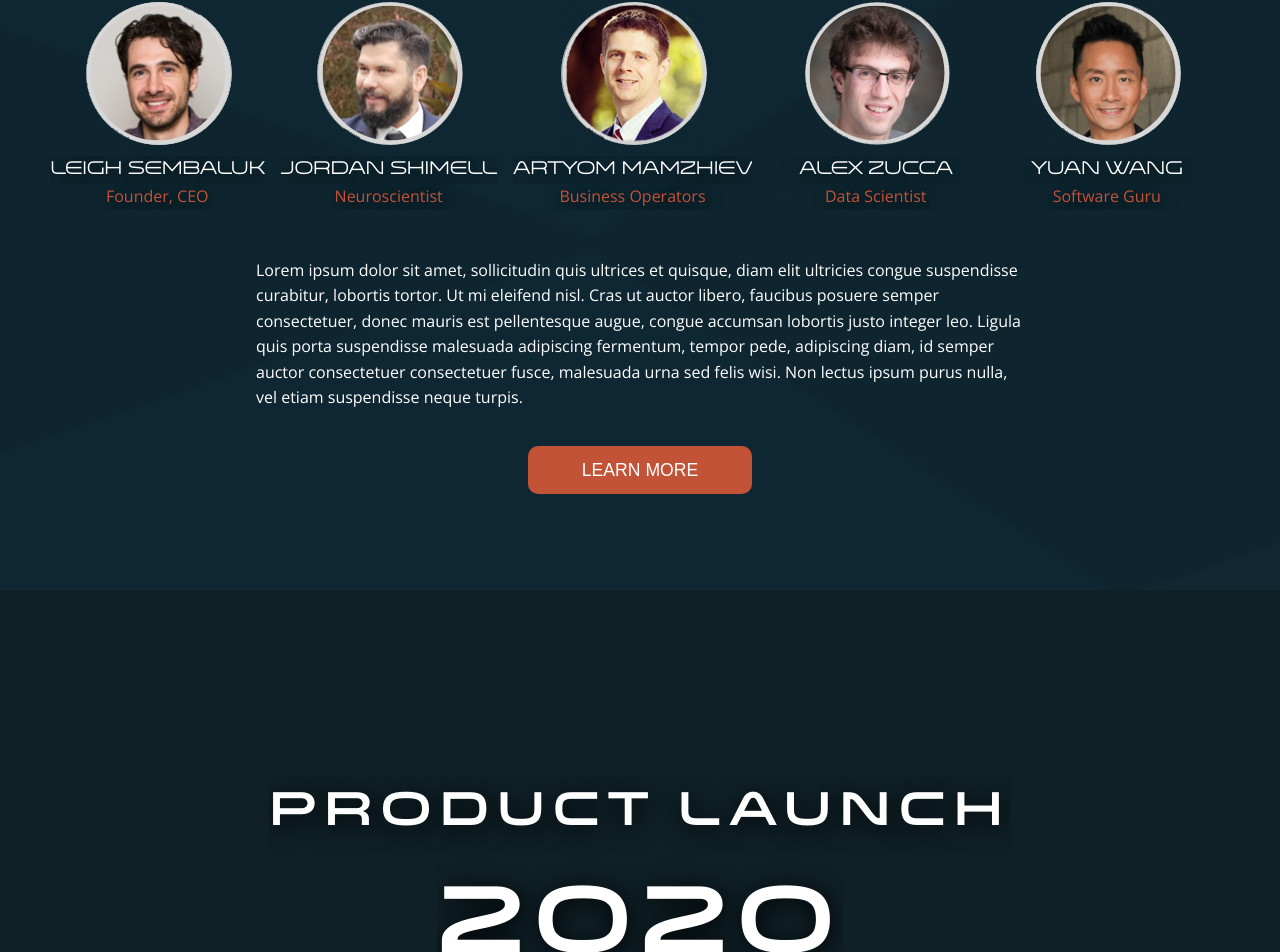
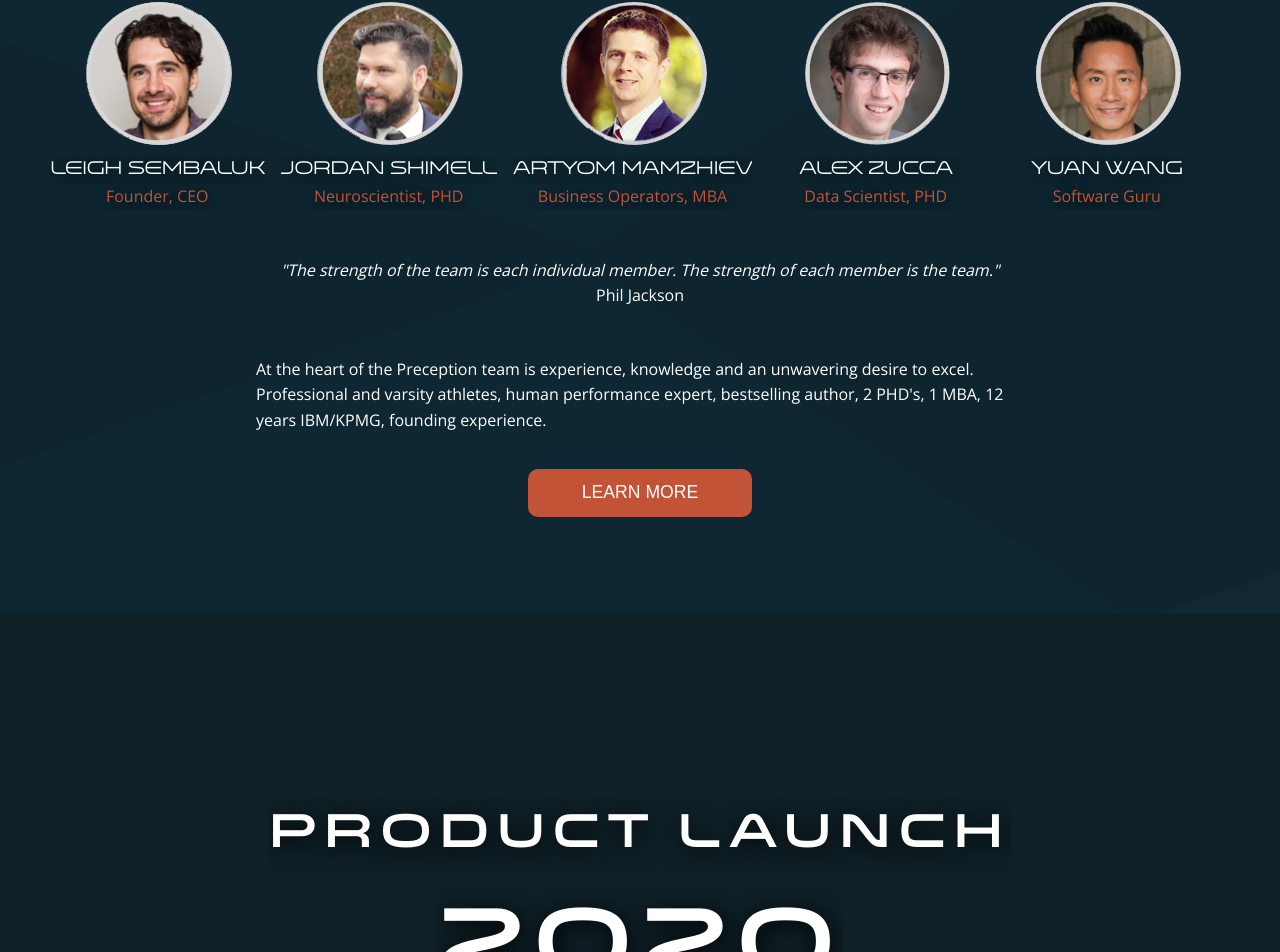
Before and after one commit to karyma-dev/preception, a React (Create React App) app: page / in a window 1280 px wide. Shown: the part 3783-4735 px from the top of the page. Built offline with nearby package versions, Linux system fonts and the light colour scheme.

Commit message:
added proper text

```diff
--- a/src/components/Home/index.js
+++ b/src/components/Home/index.js
@@ -105,15 +105,12 @@ export default class Home extends React.Component {
           </div>
 
           <div className='team-section--members'>{members}</div>
+          <p className='team-section--quote'>
+            <em>"The strength of the team is each individual member. The strength of each member is the team."</em> <br />  Phil Jackson
+          </p>
+          <p className='team-section--para'>
+          At the heart of the Preception team is experience, knowledge and an unwavering desire to excel.  Professional and varsity athletes, human performance expert, bestselling author, 2 PHD's, 1 MBA, 12 years IBM/KPMG, founding experience.
 
-          <p className='team-section--para'>
-            Lorem ipsum dolor sit amet, sollicitudin quis ultrices et quisque, diam elit ultricies
-            congue suspendisse curabitur, lobortis tortor. Ut mi eleifend nisl. Cras ut auctor
-            libero, faucibus posuere semper consectetuer, donec mauris est pellentesque augue,
-            congue accumsan lobortis justo integer leo. Ligula quis porta suspendisse malesuada
-            adipiscing fermentum, tempor pede, adipiscing diam, id semper auctor consectetuer
-            consectetuer fusce, malesuada urna sed felis wisi. Non lectus ipsum purus nulla, vel
-            etiam suspendisse neque turpis.
           </p>
           <Link to='/teampage'>
             <button className='btn'>Learn More</button>
--- a/src/components/Team/index.js
+++ b/src/components/Team/index.js
@@ -21,7 +21,11 @@ export default class TeamPage extends React.Component {
         <h1 className='ourteam-header'>Team Members</h1>
         <div className="ourteam-members">
           {members}
+          <p className="ourteam-last-para">
+        The Preception team also includes many other talented individuals who have contributed, and continue to contribute in the following areas: Advisory/Mentorship, Hardware Development, Software Development, Database Management, Cloud Services, Business Strategy, Research, Customer Discovery/Acquisition, Fundraising, plus more.
+        </p>
         </div>
+
       </React.Fragment>
     )
   }
--- a/src/components/TeamMember.js
+++ b/src/components/TeamMember.js
@@ -20,36 +20,36 @@ export const teamMembers = [
       medium: "https://medium.com/@sembaluk",
       amazon: "https://www.amazon.ca/Preception-Secret-Professional-High-Performance-Environments-ebook/dp/B0787LZML5"
     },
-    desc: "Lorem ipsum dolor sit amet, a adipiscing. Lacus iaculis at magna augue, consectetuer vivamus, enim nibh, magna amet donec non tempor, enim accumsan. Id tempus consectetuer blandit magna non pellentesque, sollicitudin vel per varius metus at purus, diam augue pulvinar numquam quam vitae, facilisi risus nunc nec, velit lacus sed posuere suspendisse curabitur. "
+    desc: "As a former professional soccer player, coach with the Vancouver Whitecaps and Simon Fraser University, Leigh has always been driven by testing the limits of human performance and an unwillingness to accept mediocrity.  As a best-selling author and methodology consultant on human performance, he became a tech founder to develop a technology to do what was thought impossible: to train and measure the ability to think and act before opponents.  His expertise in understanding how to build teams, and maximize and foster talent has led him to build and become part of this extraordinary group of individuals."
   },
   {
     name:"Jordan Shimell",
-    position: "Neuroscientist",
+    position: "Neuroscientist, PHD",
     image: jordan,
     links: {
       linkedin: "https://www.linkedin.com/in/jordanshimell/"
     },
-    desc: "Lorem ipsum dolor sit amet, a adipiscing. Lacus iaculis at magna augue, consectetuer vivamus, enim nibh, magna amet donec non tempor, enim accumsan. Id tempus consectetuer blandit magna non pellentesque, sollicitudin vel per varius metus at purus, diam augue pulvinar numquam quam vitae, facilisi risus nunc nec, velit lacus sed posuere suspendisse curabitur. "
+    desc: "A background in Psychology (BA) and Molecular Biology (BSc) en route to securing his PHD in Neuroscience is already impressive, yet ignores the fact that Jordan was a competing varsity athlete during his undergrad, President of the Neuroscience Grad Student Association, small business owner while having 10 years of management experience in the service industry.  Passionate about sports, technology and human performance. "
 
   },
   {
     name:"Artyom Mamzhiev",
-    position: "Business Operators",
+    position: "Business Operators, MBA",
     image: artyom,
     links: {
       linkedin: "https://www.linkedin.com/in/artem-mamzhiev/"
     },
-    desc: "Lorem ipsum dolor sit amet, a adipiscing. Lacus iaculis at magna augue, consectetuer vivamus, enim nibh, magna amet donec non tempor, enim accumsan. Id tempus consectetuer blandit magna non pellentesque, sollicitudin vel per varius metus at purus, diam augue pulvinar numquam quam vitae, facilisi risus nunc nec, velit lacus sed posuere suspendisse curabitur. "
+    desc: "A combined 12 years of project and product management experience with IBM and KPMG in Russia while founding an online marketplace and small family business created the perfect platform of tech and business.  This led to Artyom completing his MBA at one of the top business schools in North America before his passion for tech startups led him to join Preception."
 
   },
   {
     name:"Alex Zucca",
-    position: "Data Scientist",
+    position: "Data Scientist, PHD",
     image: alex,
     links: {
       linkedin: "https://www.linkedin.com/in/alex-zucca-40a396149/"
     },
-    desc: "Lorem ipsum dolor sit amet, a adipiscing. Lacus iaculis at magna augue, consectetuer vivamus, enim nibh, magna amet donec non tempor, enim accumsan. Id tempus consectetuer blandit magna non pellentesque, sollicitudin vel per varius metus at purus, diam augue pulvinar numquam quam vitae, facilisi risus nunc nec, velit lacus sed posuere suspendisse curabitur. "
+    desc: "Originally from Italy, Alex grew up playing football (soccer) before finding his passion as a triathlete while attending university.  After completing his Masters in Italy, he came to Canada to complete his PHD in Physics at Simon Fraser University."
 
   },
   {
@@ -59,7 +59,7 @@ export const teamMembers = [
     links: {
       linkedin: "https://www.linkedin.com/in/theyuanwang/"
     },
-    desc: "Lorem ipsum dolor sit amet, a adipiscing. Lacus iaculis at magna augue, consectetuer vivamus, enim nibh, magna amet donec non tempor, enim accumsan. Id tempus consectetuer blandit magna non pellentesque, sollicitudin vel per varius metus at purus, diam augue pulvinar numquam quam vitae, facilisi risus nunc nec, velit lacus sed posuere suspendisse curabitur. "
+    desc: "Taking more of an advisory role, Yuan boasts over two decades experience in the tech industry.  During this time he has built multiple startups, served as an executive at Blizzard Entertainment, Disney, and Midway Games and has spent the past few years focused on AI, data and decentralized technologies.  His passion for trans formative technologies and human performance drew him to Preception."
 
   },
 ]
--- a/src/styles/css/main.css
+++ b/src/styles/css/main.css
@@ -449,8 +449,11 @@ h5 {
   color: #c35337;
   text-shadow: 2px 4px 1rem black;
 }
+.team-section--quote {
+  margin: 3rem 0;
+  width: 80vw;
+}
 .team-section--para {
-  margin-top: 3rem;
   width: 60vw;
   text-align: left;
 }
@@ -475,6 +478,9 @@ h5 {
     justify-self: center;
     align-self: center;
     width: 40vw;
+  }
+  .team-section--para {
+    display: none;
   }
 }
 
@@ -608,6 +614,19 @@ h5 {
 .ourteam-header {
   text-align: center;
   margin-top: 3rem;
+}
+
+.ourteam-last-para {
+  margin: 4rem 1rem;
+  text-align: center;
+  font-size: 1rem;
+  padding: 1rem;
+  border: white 1px solid;
+}
+@media only screen and (max-width: 786px) {
+  .ourteam-last-para {
+    text-align: left;
+  }
 }
 
 .Members {
--- a/src/styles/sass/pages/home/_team.scss
+++ b/src/styles/sass/pages/home/_team.scss
@@ -28,9 +28,11 @@
 
     }
   }
-
+  &--quote{
+    margin: 3rem 0;
+    width: 80vw;
+  }
   &--para{
-    margin-top: 3rem;
     width: 60vw;
     text-align: left;
   }
@@ -56,6 +58,8 @@
         }
       }
     }
-
+    &--para{
+      display:none;
+    }
   }
 }
```
Also changed, not shown: src/styles/sass/pages/_ourteam.scss (+11 -0 lines), 1 other file (tests, documents, lock files or other folders).
